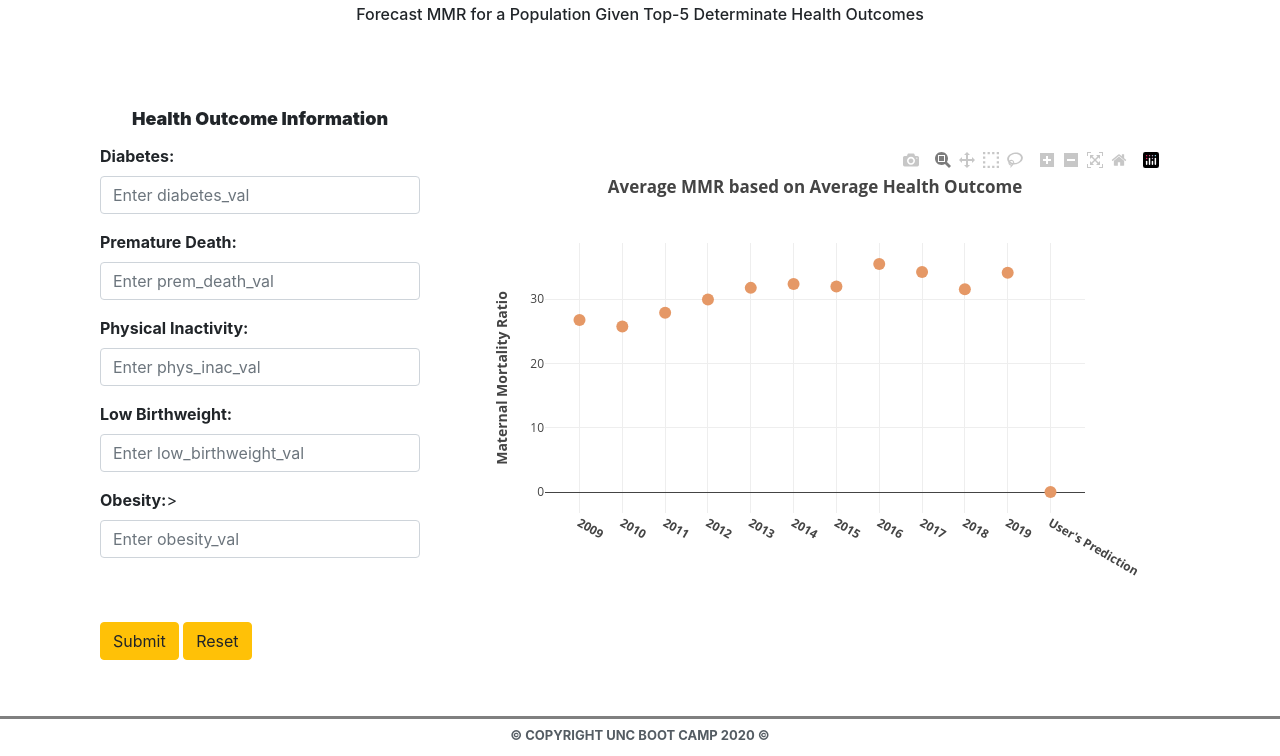
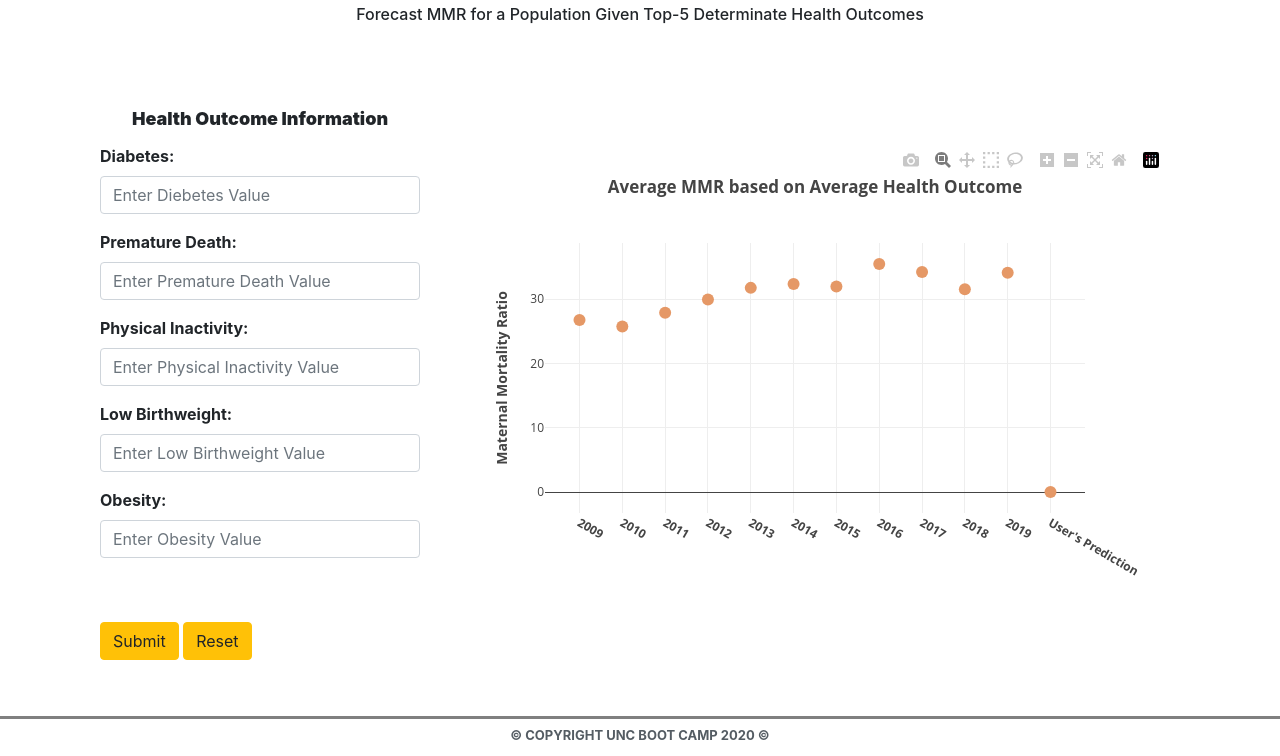
Before and after one commit to abpuccini/maternal-mortality-project, a Flask app: page /machine-learning-playground in a window 1280 px wide. Shown: the part 366-1122 px from the top of the page. Run offline with Flask 2, Linux system fonts and the light colour scheme; data comes from the database, SQL or seed files in the repository; some libraries are stand-ins or nearby versions; some web fonts are replaced.

Commit message:
Place Holder

```diff
--- a/templates/machine-learning-playground.html
+++ b/templates/machine-learning-playground.html
@@ -106,7 +106,7 @@
                                 <label class="col-auto control-label" for="diabetes"><b>Diabetes:</b></label>
                                 <div class="col-auto">
                                     <input type="number" min=0 step="any" class="form-control" id="diabetes"
-                                        name="diabetes" placeholder="Enter diabetes_val">
+                                        name="diabetes" placeholder="Enter Diebetes Value">
                                 </div>
                             </div>
 
@@ -114,7 +114,7 @@
                                 <label class="col-auto control-label" for="prem_death"><b>Premature Death:</b></label>
                                 <div class="col-auto">
                                     <input type="number" min=0 step="any" class="form-control" id="prem_death"
-                                        name="prem_death" placeholder="Enter prem_death_val">
+                                        name="prem_death" placeholder="Enter Premature Death Value">
                                 </div>
                             </div>
 
@@ -123,7 +123,7 @@
                                         Inactivity:</b></label>
                                 <div class="col-auto">
                                     <input type="number" min=0 step="any" class="form-control" id="phys_inac"
-                                        name="phys_inac" placeholder="Enter phys_inac_val">
+                                        name="phys_inac" placeholder="Enter Physical Inactivity Value">
                                 </div>
                             </div>
 
@@ -132,15 +132,15 @@
                                         Birthweight:</b></label>
                                 <div class="col-auto">
                                     <input type="number" min=0 step="any" class="form-control" id="low_birthweight"
-                                        name="low_birthweight" placeholder="Enter low_birthweight_val">
+                                        name="low_birthweight" placeholder="Enter Low Birthweight Value">
                                 </div>
                             </div>
 
                             <div class="form-group">
-                                <label class="col-auto control-label" for=" obesity"><b>Obesity:</b>></label>
+                                <label class="col-auto control-label" for=" obesity"><b>Obesity:</b></label>
                                 <div class="col-auto">
                                     <input type="number" min=0 step="any" class="form-control" id="obesity"
-                                        name="obesity" placeholder="Enter obesity_val">
+                                        name="obesity" placeholder="Enter Obesity Value">
                                 </div>
                             </div>
 
```
